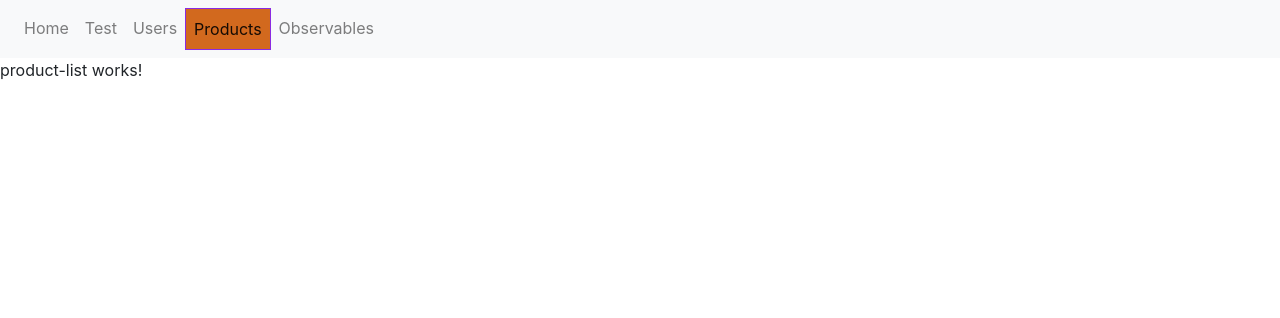
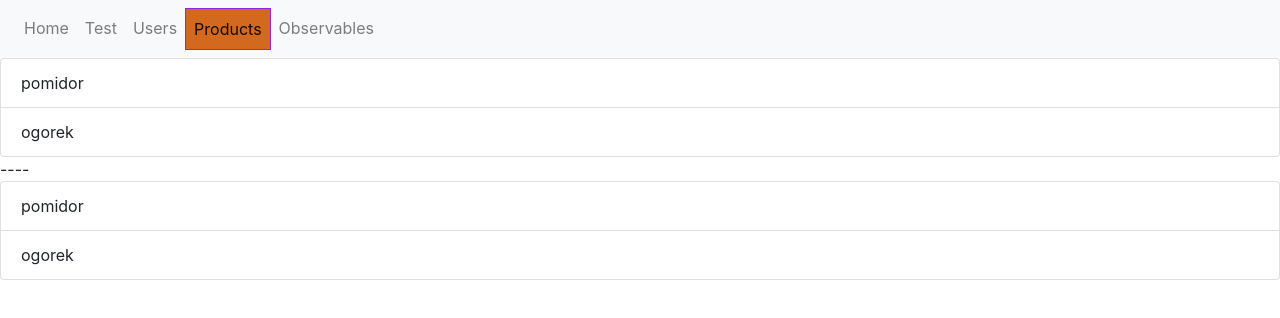
Before and after one commit to bottega-rbrzoska/Market-1, an Angular app in the folder atos-frontend/: page /products in a window 1280 px wide. Shown: the top 318 px of the page. Built offline with nearby package versions, Linux system fonts and the light colour scheme.

Commit message:
added json server

```diff
--- /dev/null
+++ b/atos-frontend/db.json
@@ -0,0 +1,6 @@
+{
+  "user": {
+    "name": "Alojzy",
+    "language": "sl"
+  }
+}
--- a/atos-frontend/package.json
+++ b/atos-frontend/package.json
@@ -7,7 +7,8 @@
     "build": "ng build",
     "test": "ng test",
     "lint": "ng lint",
-    "e2e": "ng e2e"
+    "e2e": "ng e2e",
+    "start-mock-server": "json-server db.json"
   },
   "private": true,
   "dependencies": {
@@ -30,12 +31,13 @@
     "@angular/cli": "~8.3.7",
     "@angular/compiler-cli": "~8.2.9",
     "@angular/language-service": "~8.2.9",
-    "@types/node": "~8.9.4",
     "@types/jasmine": "~3.3.8",
     "@types/jasminewd2": "~2.0.3",
+    "@types/node": "~8.9.4",
     "codelyzer": "^5.0.0",
     "jasmine-core": "~3.4.0",
     "jasmine-spec-reporter": "~4.2.1",
+    "json-server": "^0.15.1",
     "karma": "~4.1.0",
     "karma-chrome-launcher": "~2.2.0",
     "karma-coverage-istanbul-reporter": "~2.0.1",
--- a/atos-frontend/src/app/products/product-list/product-list.component.html
+++ b/atos-frontend/src/app/products/product-list/product-list.component.html
@@ -1 +1,9 @@
-<p>product-list works!</p>
+<ul class="list-group">
+  <li class="list-group-item"
+  *ngFor="let product of products">{{ product.name }}</li>
+</ul>
+----
+<ul class="list-group">
+  <li class="list-group-item"
+  *ngFor="let product of products$ | async">{{ product.name }}</li>
+</ul>
--- a/atos-frontend/src/app/products/product-list/product-list.component.ts
+++ b/atos-frontend/src/app/products/product-list/product-list.component.ts
@@ -1,4 +1,7 @@
 import { Component, OnInit } from '@angular/core';
+import { ProductService } from '../product.service';
+import { Product } from 'src/app/models/product.interface';
+import { Observable } from 'rxjs';
 
 @Component({
   selector: 'app-product-list',
@@ -7,7 +10,14 @@ import { Component, OnInit } from '@angular/core';
 })
 export class ProductListComponent implements OnInit {
 
-  constructor() { }
+  products: Product[] = [];
+  products$: Observable<Product[]>;
+  constructor(private productService: ProductService) {
+    this.productService.products$.subscribe(
+      prod => this.products = prod
+    );
+    this.products$ = this.productService.products$;
+   }
 
   ngOnInit() {
   }
```
Also changed, not shown: 1 other file (tests, documents, lock files or other folders).
